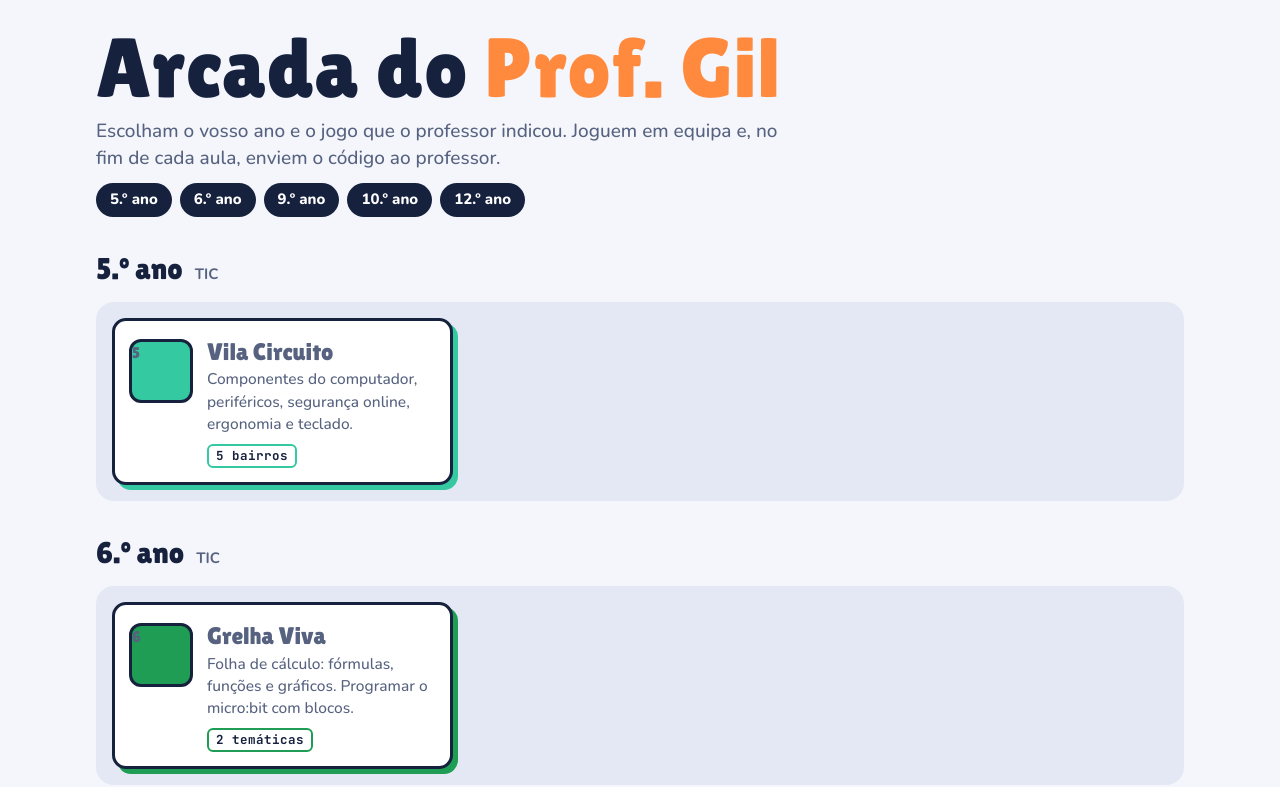
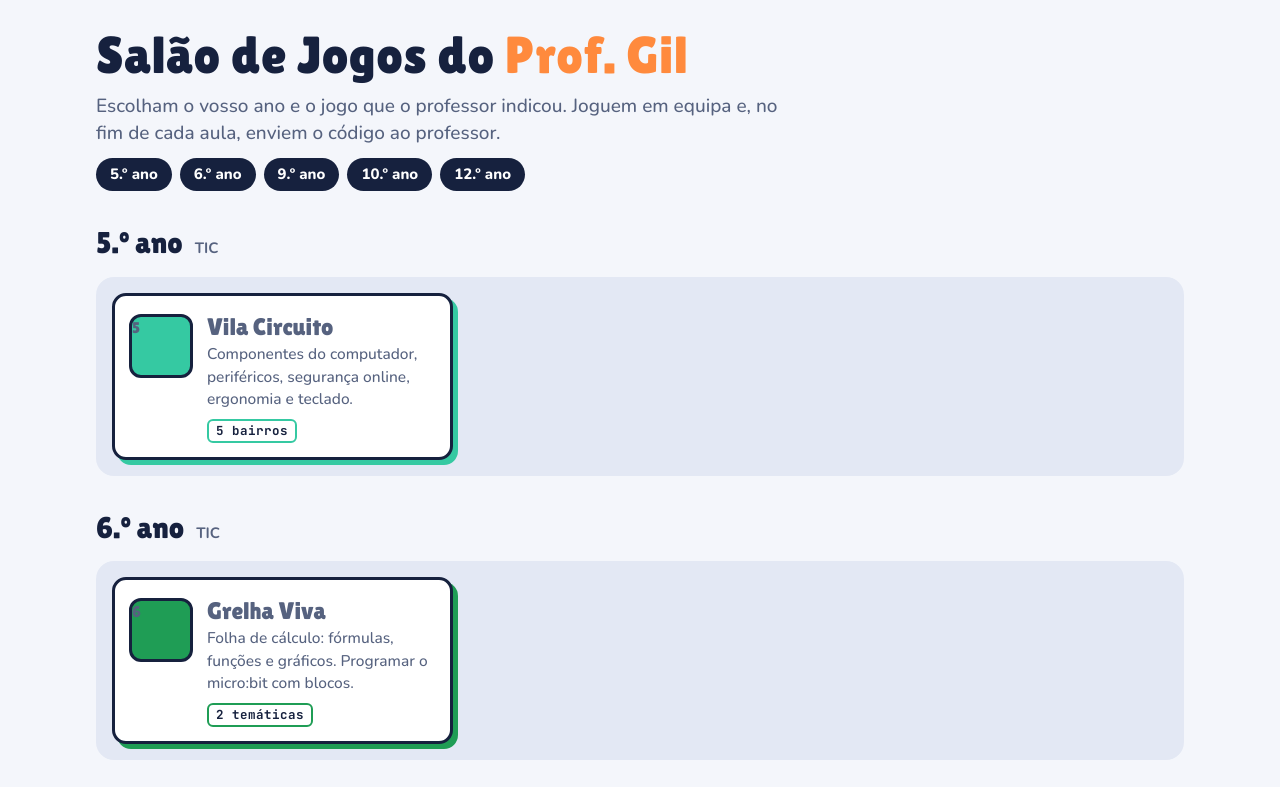
Before and after one commit to gil78/jogos, a plain HTML site: page index.html in a window 1280 px wide. Shown: the top 787 px of the page. Drawn offline with nearby package versions, Linux system fonts and the light colour scheme.

Commit message:
Título: Salão de Jogos do Prof. Gil, tamanho reduzido
Co-Authored-By: Claude Opus 5.5 <noreply@anthropic.com>
Claude-Session: https://claude.ai/code/session_01YQehhj6CB3kSfTMSavufLr

```diff
--- a/index.html
+++ b/index.html
@@ -3,7 +3,7 @@
 <head>
 <meta charset="utf-8">
 <meta name="viewport" content="width=device-width,initial-scale=1,viewport-fit=cover">
-<title>Arcada do Prof. Gil</title>
+<title>Salão de Jogos do Prof. Gil</title>
 <meta name="description" content="Jogos educativos de TIC, do 5.º ao 12.º ano, com equipas, níveis e área do professor.">
 <link rel="preconnect" href="https://fonts.googleapis.com">
 <link rel="preconnect" href="https://fonts.gstatic.com" crossorigin>
@@ -20,7 +20,7 @@ html,body{margin:0}
 body{background:var(--bg);color:var(--fg);font-family:var(--f-b);font-size:17px;line-height:1.45}
 .wrap{max-width:1120px;margin-inline:auto;padding-block:28px 56px;padding-left:max(16px,env(safe-area-inset-left,0px));padding-right:max(16px,env(safe-area-inset-right,0px));display:flex;flex-direction:column;gap:30px}
 header{display:flex;flex-direction:column;gap:10px}
-h1{font-family:var(--f-d);font-weight:400;font-size:clamp(44px,8vw,84px);line-height:.95;margin:0;letter-spacing:.01em;text-wrap:balance}
+h1{font-family:var(--f-d);font-weight:400;font-size:clamp(30px,5vw,52px);line-height:1.05;margin:0;letter-spacing:.01em;text-wrap:balance}
 h1 em{font-style:normal;color:var(--acc)}
 .lead{max-width:62ch;font-size:19px;margin:0;color:var(--muted)}
 nav{display:flex;flex-wrap:wrap;gap:8px}
@@ -46,7 +46,7 @@ a.game:hover,a.game:focus-visible{transform:translate(-2px,-2px);box-shadow:7px
 <body>
 <div class="wrap">
 <header>
- <h1>Arcada do <em>Prof. Gil</em></h1>
+ <h1>Salão de Jogos do <em>Prof. Gil</em></h1>
  <p class="lead">Escolham o vosso ano e o jogo que o professor indicou. Joguem em equipa e, no fim de cada aula, enviem o código ao professor.</p>
  <nav aria-label="Anos"><a href="#a5">5.º ano</a><a href="#a6">6.º ano</a><a href="#a9">9.º ano</a><a href="#a10">10.º ano</a><a href="#a12">12.º ano</a></nav>
 </header>
```
